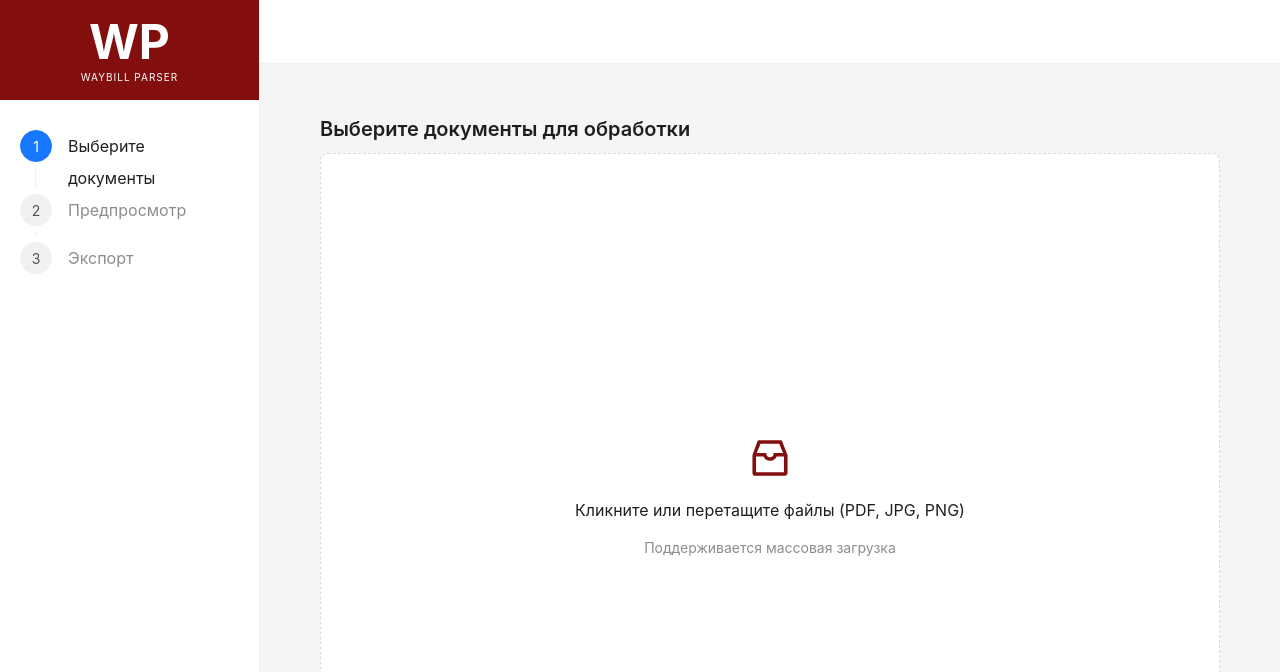
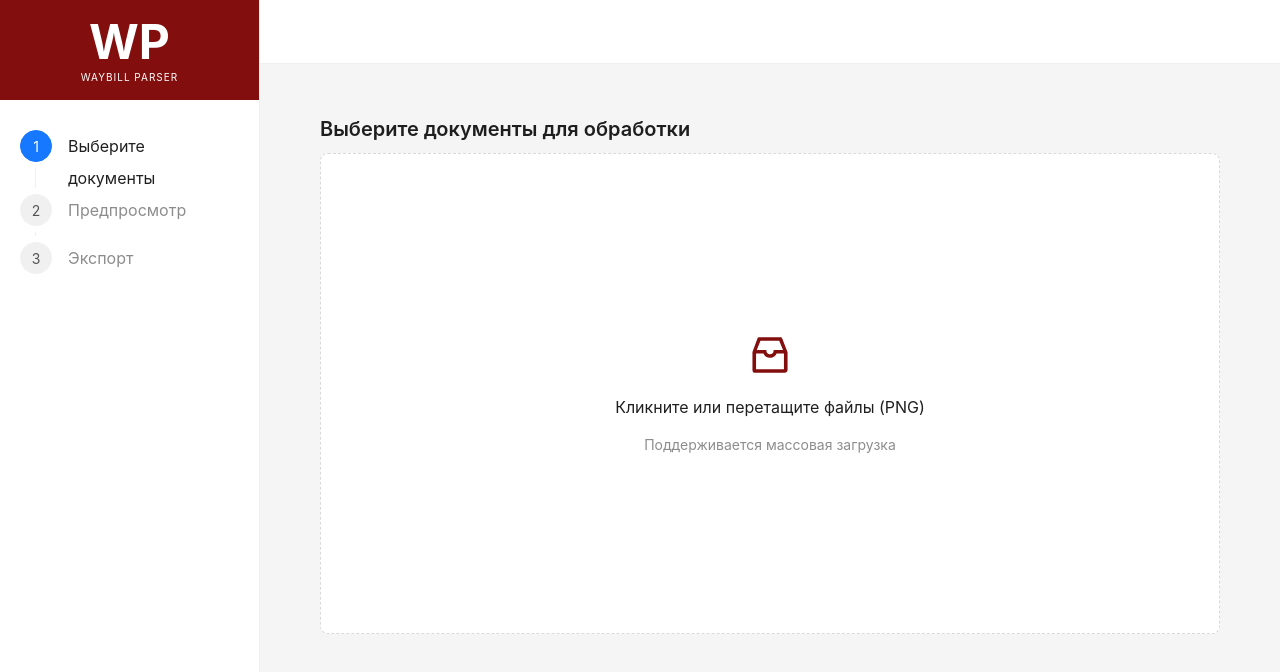
Before and after one commit to maximchernyavski/waybill_parser, a React (Create React App) app in the folder waybill_parser/: page / in a window 1280 px wide. Shown: the top 672 px of the page. Built offline with nearby package versions, Linux system fonts and the light colour scheme.

Commit message:
[fix]Made dragger smaller for better expirience

```diff
--- a/waybill_parser/src/slides/select_documents.jsx
+++ b/waybill_parser/src/slides/select_documents.jsx
@@ -89,6 +89,7 @@ const SelectDocument = ({ files, setFiles, onProcess, isProcessing, setIsProcess
           background: isProcessing ? '#f5f5f5' : '#fff',
           borderRadius: '8px',
           marginBottom: 20,
+          maxHeight: '70%',
           cursor: isProcessing ? 'not-allowed' : 'pointer'
         }}
       >
@@ -96,7 +97,7 @@ const SelectDocument = ({ files, setFiles, onProcess, isProcessing, setIsProcess
           <InboxOutlined style={{ color: isProcessing ? '#ccc' : BRAND_COLOR }} />
         </p>
         <p className="ant-upload-text" style={{ color: isProcessing ? '#999' : undefined }}>
-          {isProcessing ? 'Обработка...' : 'Кликните или перетащите файлы (PDF, JPG, PNG)'}
+          {isProcessing ? 'Обработка...' : 'Кликните или перетащите файлы (PNG)'}
         </p>
         <p className="ant-upload-hint">Поддерживается массовая загрузка</p>
       </Dragger>
```
